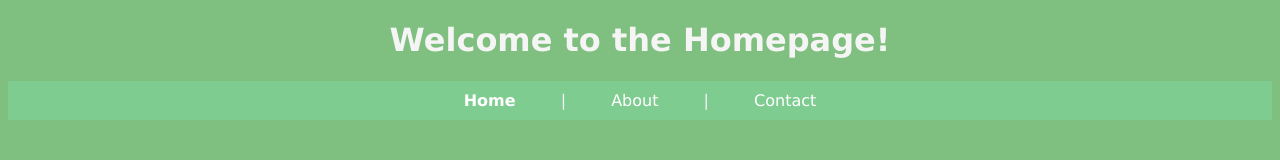
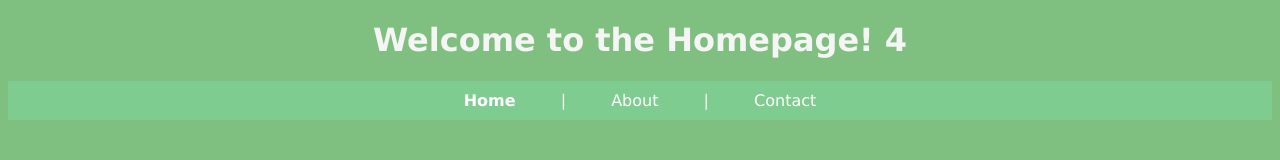
Before and after one commit to rajatgoel47/typescript-cdk-example-1, a plain HTML site: page site-assets/index.html in a window 1280 px wide. Drawn offline with Linux system fonts and the light colour scheme.

Commit message:
Update index.html

```diff
--- a/site-assets/index.html
+++ b/site-assets/index.html
@@ -8,7 +8,7 @@
     <title>Homepage!</title>
   </head>
   <body>
-    <h1>Welcome to the Homepage!</h1>
+    <h1>Welcome to the Homepage! 4 </h1>
     <ul>
       <li id="current"><a href="index.html">Home</a></li>
       <li>|</li>
```
